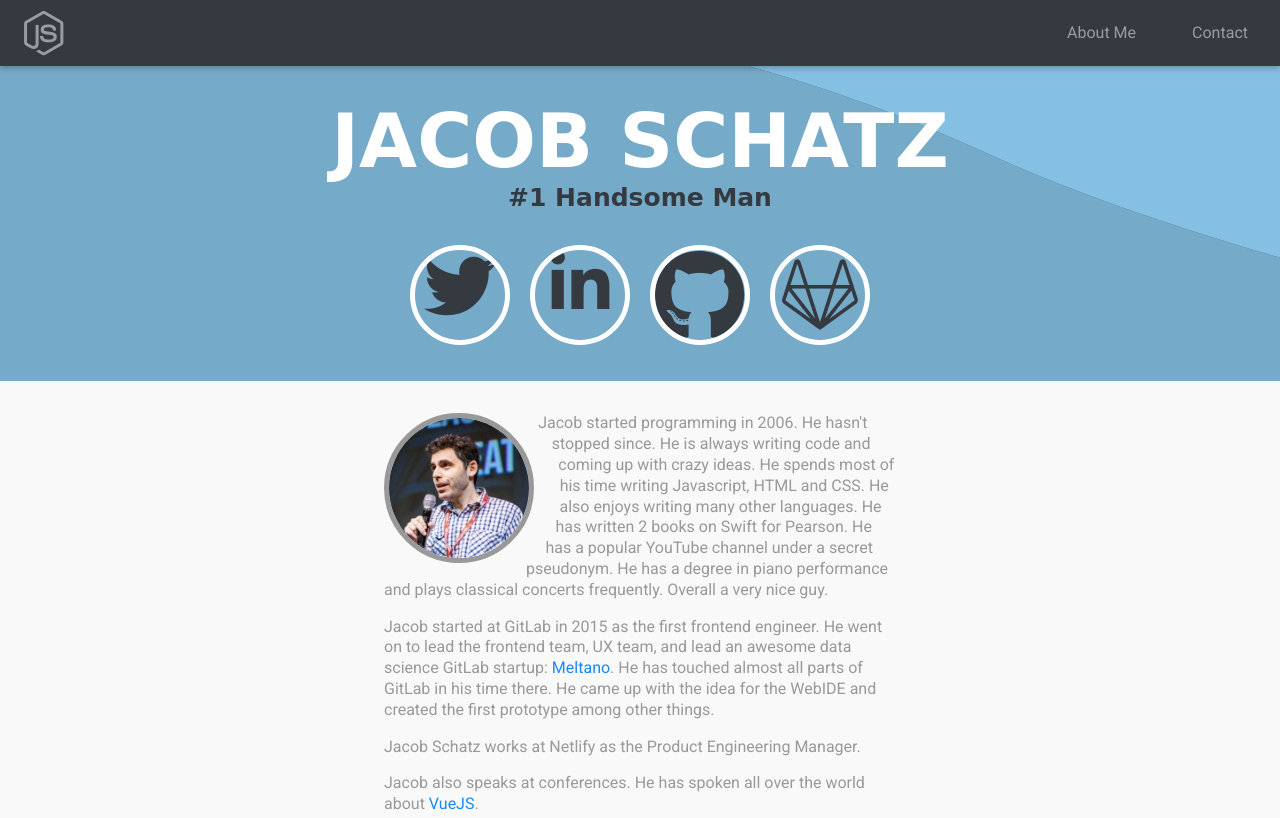
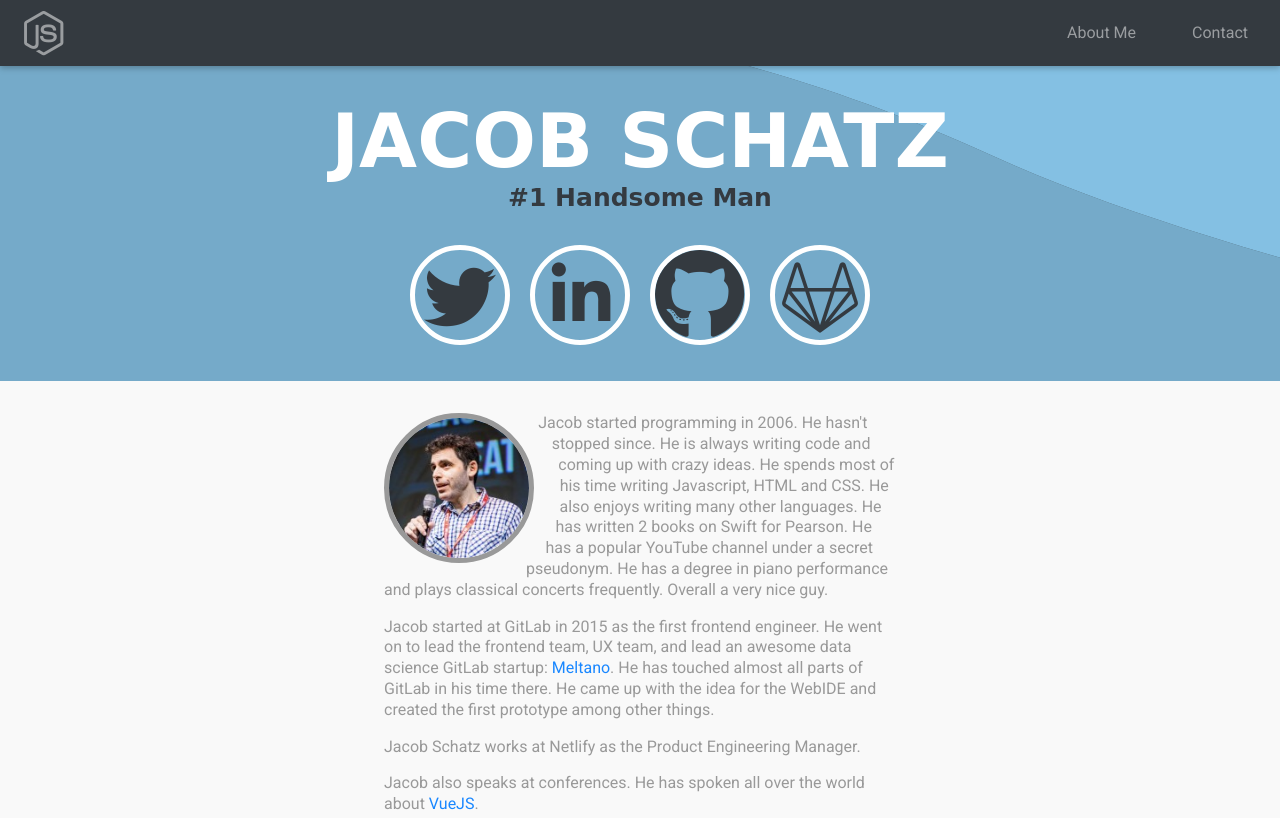
Before and after one commit to tls11/jschatz, a website built with webpack: page src/index.html in a window 1280 px wide. Shown: the top 818 px of the page. Built offline with nearby package versions, Linux system fonts and the light colour scheme; a web font is replaced by a local one.

Commit message:
Fix logo positioning in hero section

```diff
--- a/src/styles/modules/_hero.scss
+++ b/src/styles/modules/_hero.scss
@@ -40,6 +40,7 @@
     margin-right: .5rem;
     color: $darkGray;
     overflow: hidden;
+    transform-style: preserve-3d;
 
     .avatar {
       position:absolute;
@@ -76,30 +77,36 @@
     }
 
     .logo-container {
-      @extend %absolutely-centered;
+      position: absolute;
+      top: 0;
+      left: 0;
+      right: 0;
+      bottom: 0;
+      display: flex;
+      justify-content: center;
+      align-items: center;
       backface-visibility: hidden;
     }
 
     .fa-twitter {
-      @extend %absolutely-centered;
       font-size: 72px;
+      transform: translateY(2px);
     }
 
     .fa-linkedin-in {
-      @extend %absolutely-centered;
       font-size: 67px;
+      transform: translateX(1px);
     }
 
     .fa-github {
-      @extend %absolutely-centered;
       font-size: 92px;
-      left: -1px;
+      margin-left: -1px;
     }
 
     .fa-gitlab {
-      @extend %absolutely-centered;
       font-size: 76px;
-      top: 7px;
+      margin-top: 10px;
+      transform: translateY(-2px);
     }
   }
 }
```
